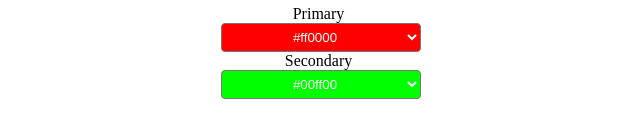
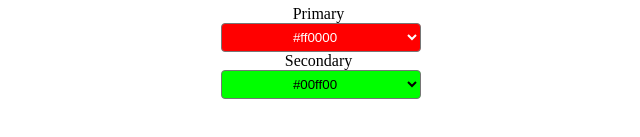
Before and after one commit to kdevcse/react-color-picker, a React (Vite) app: page / in a window 1280 px wide. Shown: the part 381-518 px from the top of the page, without its empty margins (319-959 px from the left). Built offline with nearby package versions, Linux system fonts and the light colour scheme.

Commit message:
Add accessibility improvements

```diff
--- a/src/ColorPicker.tsx
+++ b/src/ColorPicker.tsx
@@ -20,6 +20,8 @@ export function ColorPicker({ numOfShades = 5, primaryColors, secondaryColors}:
     const [clearAlert, setClearAlert] = useState(true); // State used to keep track of the alert message
     const [selectedPrimaryColor, setSelectedPrimaryColor] = useState(primaryColors[0].toHexStr()); // Set the initial primary color to red
     const [selectedSecondaryColor, setSelectedSecondaryColor] = useState(secondaryColors[0].toHexStr()); // Set the initial secondary color to green
+    const [selectedPrimaryFgColor, setSelectedPrimaryFgColor] = useState('white'); // Set the initial primary color text color to black
+    const [selectedSecondaryFgColor, setSelectedSecondaryFgColor] = useState('black'); // Set the initial secondary color text color to black
 
     /**
      * Display an alert message for 3 seconds
@@ -36,13 +38,29 @@ export function ColorPicker({ numOfShades = 5, primaryColors, secondaryColors}:
     }
 
     /**
+     * @param color The hex color to get the brightness of
+     * @returns
+     */
+    function getBrightnessFromHex(color: string): number {
+        const rgb = parseInt(color.replace('#', ''), 16);   // convert rrggbb to decimal
+        const r = (rgb >> 16) & 0xff;  // extract red
+        const g = (rgb >>  8) & 0xff;  // extract green
+        const b = (rgb >>  0) & 0xff;  // extract blue
+
+        // Calculate brightness according to the formula: (299*R + 587*G + 114*B) / 1000
+        return (299 * r + 587 * g + 114 * b) / 1000;
+    }
+
+    /**
      * Handle the color change event and copy the selected color to the clipboard
      * @param event The change event
-     * @param setSelectedColor The function to set the selected color
+     * @param setSelectedBgColor The function to set the selected color
      */
-    function handleColorChange(event: React.ChangeEvent<HTMLSelectElement>, setSelectedColor: React.Dispatch<React.SetStateAction<string>>) {
+    function handleColorChange(event: React.ChangeEvent<HTMLSelectElement>, setSelectedBgColor: React.Dispatch<React.SetStateAction<string>>, setSelectedFgColor: React.Dispatch<React.SetStateAction<string>>) {
         const colorStr = event.target.value; // Get the selected color
-        setSelectedColor(colorStr); // Set the selected color
+        setSelectedBgColor(colorStr); // Set the selected color
+
+        setSelectedFgColor(getBrightnessFromHex(colorStr) < 128 ? 'white' : 'black'); // Set the text color based on the brightness of the selected color
         navigator.clipboard.writeText(colorStr); // Copy the color to the clipboard
 
         // Alert the copied text);
@@ -66,8 +84,10 @@ export function ColorPicker({ numOfShades = 5, primaryColors, secondaryColors}:
                 options.push(
                     <option
                         key={index + i}
-                        style={{ backgroundColor: colorStr }}
+                        style={{ backgroundColor: colorStr, color: getBrightnessFromHex(colorStr) < 128 ? 'white' : 'black'}}
                         aria-label={`Color Option: ${colorStr}`}
+                        role='option'
+                        aria-selected={colorStr === selectedPrimaryColor || colorStr === selectedSecondaryColor}
                         className='color-picker-option'>
                             {colorStr}
                     </option>
@@ -83,8 +103,8 @@ export function ColorPicker({ numOfShades = 5, primaryColors, secondaryColors}:
         <div className='color-picker-container'>
             <label htmlFor='primary-color-picker'>Primary</label>
             <select
-                style={{ backgroundColor: selectedPrimaryColor }}
-                onChange={(e) => handleColorChange(e, setSelectedPrimaryColor)}
+                style={{ backgroundColor: selectedPrimaryColor, color: selectedPrimaryFgColor}}
+                onChange={(e) => handleColorChange(e, setSelectedPrimaryColor, setSelectedPrimaryFgColor)}
                 className='color-picker'
                 id='primary-color-picker'
                 role="listbox"
@@ -94,8 +114,8 @@ export function ColorPicker({ numOfShades = 5, primaryColors, secondaryColors}:
             </select>
             <label htmlFor='secondary-color-picker'>Secondary</label>
             <select
-                style={{ backgroundColor: selectedSecondaryColor }}
-                onChange={(e) => handleColorChange(e, setSelectedSecondaryColor)}
+                style={{ backgroundColor: selectedSecondaryColor, color: selectedSecondaryFgColor}}
+                onChange={(e) => handleColorChange(e, setSelectedSecondaryColor, setSelectedSecondaryFgColor)}
                 className='color-picker'
                 id='secondary-color-picker'
                 role="listbox"
@@ -103,7 +123,7 @@ export function ColorPicker({ numOfShades = 5, primaryColors, secondaryColors}:
             >
                 {generateColors(secondaryColors)}
             </select>
-            <div className={`color-picker-alert ${!clearAlert ? 'active-alert' : ''}`}>
+            <div aria-label='Color picker alert' className={`color-picker-alert ${!clearAlert ? 'active-alert' : ''}`}>
                 {alertTxt}
             </div>
         </div>
```
